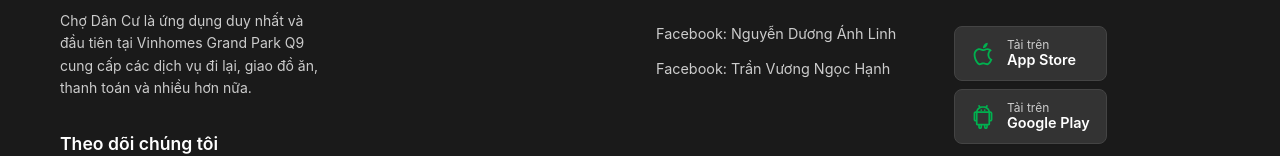
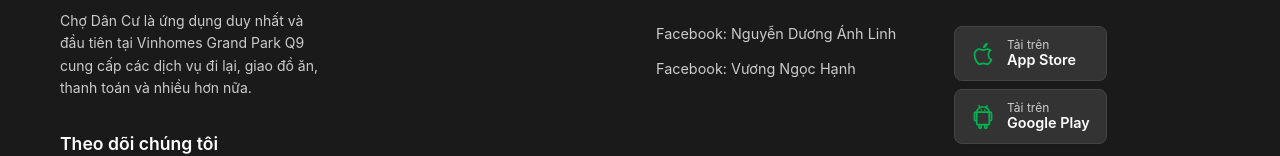
Before and after one commit to tykyfatkie/EXE201_BLOG, a React (Create React App) app: page / in a window 1280 px wide. Shown: the part 1580-1736 px from the top of the page. Built offline with nearby package versions, Linux system fonts and the light colour scheme.

Commit message:
update footer

```diff
--- a/src/components/common/Footer.tsx
+++ b/src/components/common/Footer.tsx
@@ -93,7 +93,7 @@
                 <Title level={5} className="section-title">Liên hệ trực tiếp</Title>
                 <div className="footer-links">
                   <Link href="https://www.facebook.com/anhlinh0301" className="footer-link">Facebook: Nguyễn Dương Ánh Linh</Link>
-                  <Link href="https://www.facebook.com/ngoc.hanh.172661" className="footer-link">Facebook: Trần Vương Ngọc Hạnh</Link>
+                  <Link href="https://www.facebook.com/ngoc.hanh.172661" className="footer-link">Facebook: Vương Ngọc Hạnh</Link>
                 </div>
               </div>
             </Col>
```
